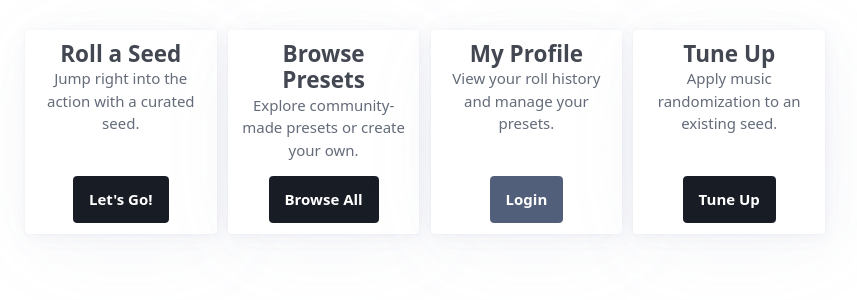
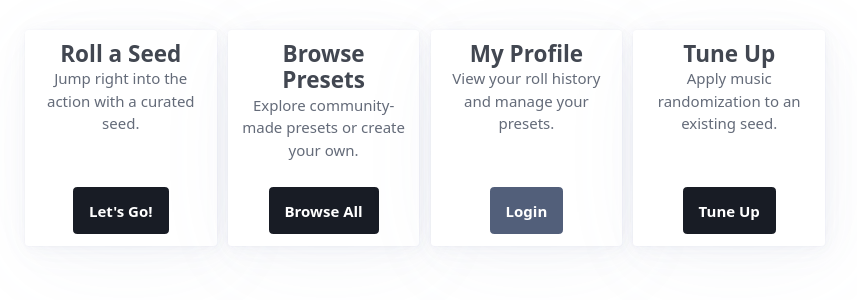
Before and after one commit to wrjones104/seedbot2000, a Django app: page / in a window 1280 px wide. Shown: the part 313-613 px from the top of the page, without its empty margins (215-1072 px from the left). Run offline with Django 5.2, Linux system fonts and the light colour scheme; some libraries are stand-ins or nearby versions.

Commit message:
Fix card layout: update display properties for grid articles and ensure footer alignment

```diff
--- a/static/css/custom.css
+++ b/static/css/custom.css
@@ -140,12 +140,20 @@ article dl dt {
   opacity: 1;
 }
 
-.grid article {
+/* --- Card Layout Fixes --- */
+.grid article,
+.card-grid article {
   display: flex;
   flex-direction: column;
-  text-align: center;
+  height: 100%; /* Ensures card takes full height of grid row */
 }
 
+/* Pushes the footer (containing buttons) to the bottom of a preset card */
+.card-grid article footer {
+  margin-top: auto;
+}
+
+/* Handles simple, single-button cards (e.g., on homepage) */
 .grid article > :is(button, [role="button"]) {
   margin-top: auto;
   align-self: center;
```
